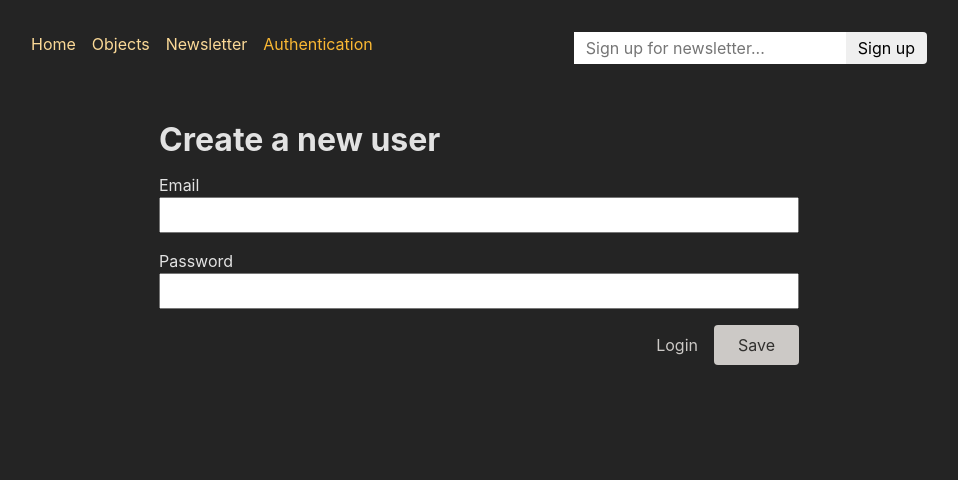
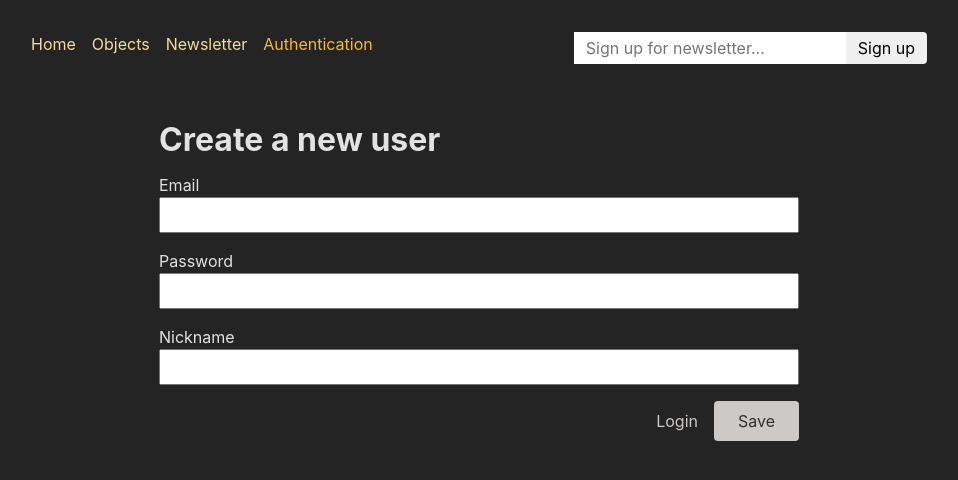
Before and after one commit to Sungwoo00/Viliez, a React (Create React App) app in the folder project/frontend/: page /auth in a window 1280 px wide. Shown: the top 480 px of the page, without its empty margins (161-1119 px from the left). Built offline with nearby package versions, Linux system fonts and the light colour scheme.

Commit message:
회원가입 사용자 닉네임 추가
회원 가입 화면에 닉네임 input칸 추가 및 백엔드 user 배열에nickname 추가

```diff
--- a/project/frontend/src/components/AuthForm.js
+++ b/project/frontend/src/components/AuthForm.js
@@ -34,9 +34,14 @@ function AuthForm() {
         </p>
         <p>
           <label htmlFor='image'>Password</label>
-          {/* htmlFor ?? */}
           <input id='password' type='password' name='password' required />
         </p>
+        {!isLogin && (
+          <p>
+            <label htmlFor='nickname'>Nickname</label>
+            <input id='nickname' type='text' name='nickname' required />
+          </p>
+        )}
         <div className={classes.actions}>
           <Link to={`?mode=${isLogin ? 'signup' : 'login'}`}>
             {isLogin ? 'Create new user' : 'Login'}
```
Also changed, not shown: 1 other file (tests, documents, lock files or other folders).
